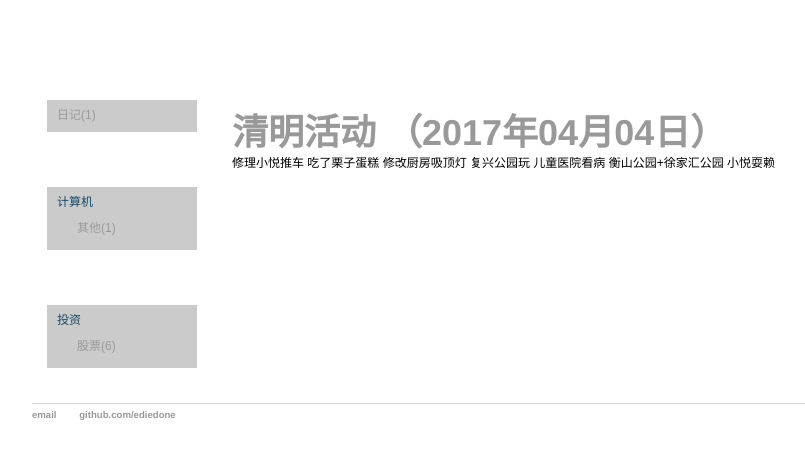
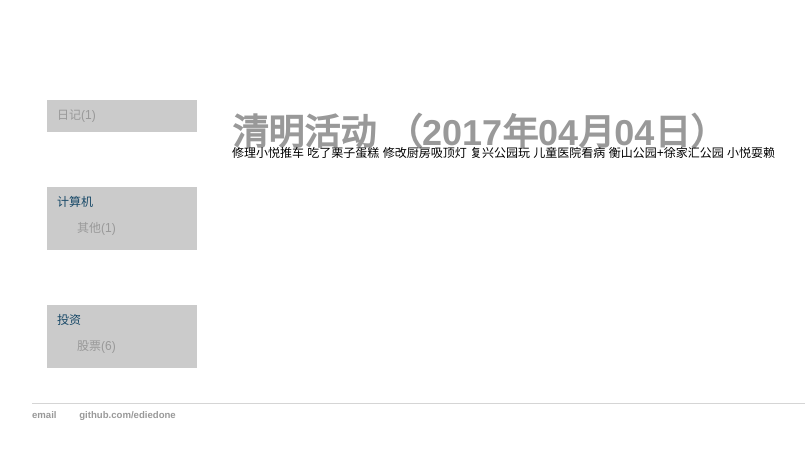
Before and after one commit to ediedone/ediedone.github.io, a Jekyll site: the page built from category/日记.md, in a window 1280 px wide. Shown: the top 459 px of the page, without its empty margins (160-965 px from the left). Built offline with Jekyll 4.4.1, drawn with Linux system fonts in a browser that asks for light colours.

Commit message:
delete hidden

```diff
--- a/css/main.css
+++ b/css/main.css
@@ -14,12 +14,8 @@
     padding:5px;
 }
 div.content {
-    overflow: hidden;
+    overflow: auto;
     padding:30px 10px 10px 30px;
-}
-div.article {
-    overflow: hidden;
-    padding-bottom: 10px;
 }
 div.brief {
     overflow: hidden;
```
